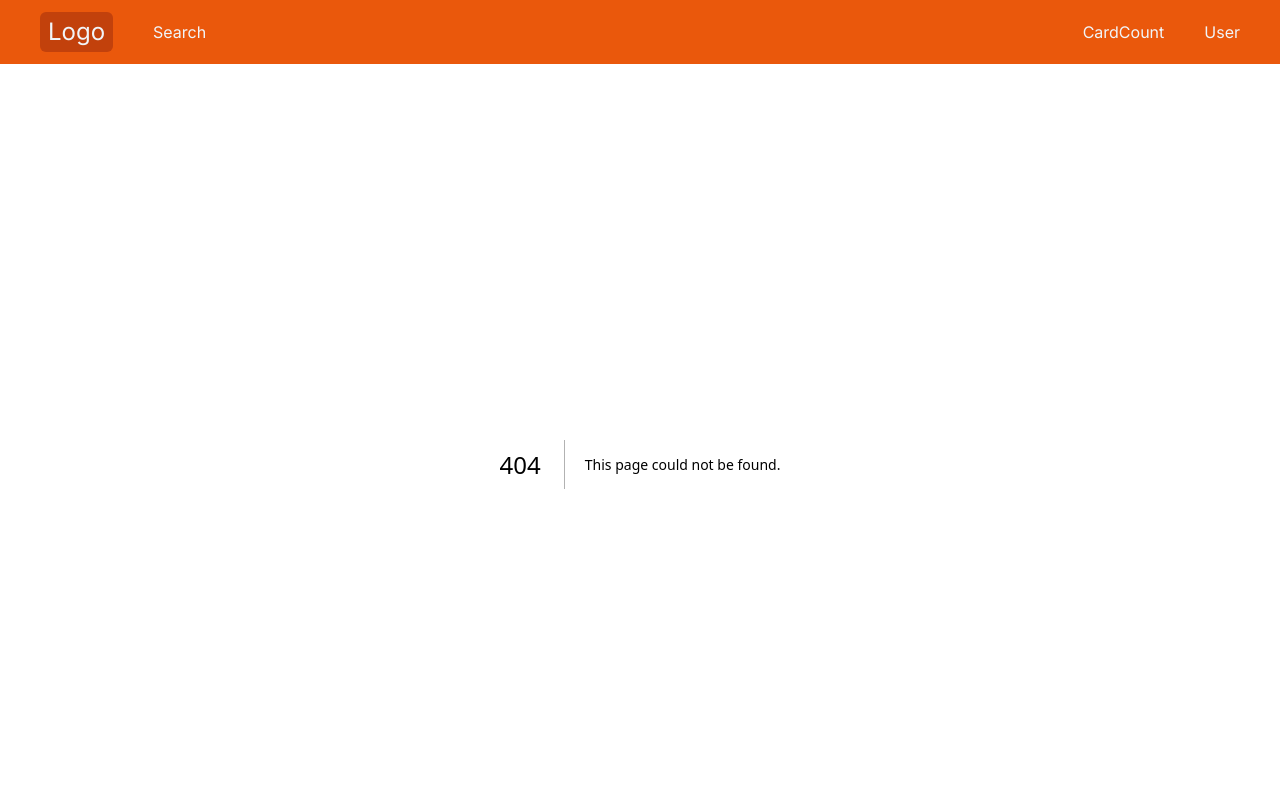
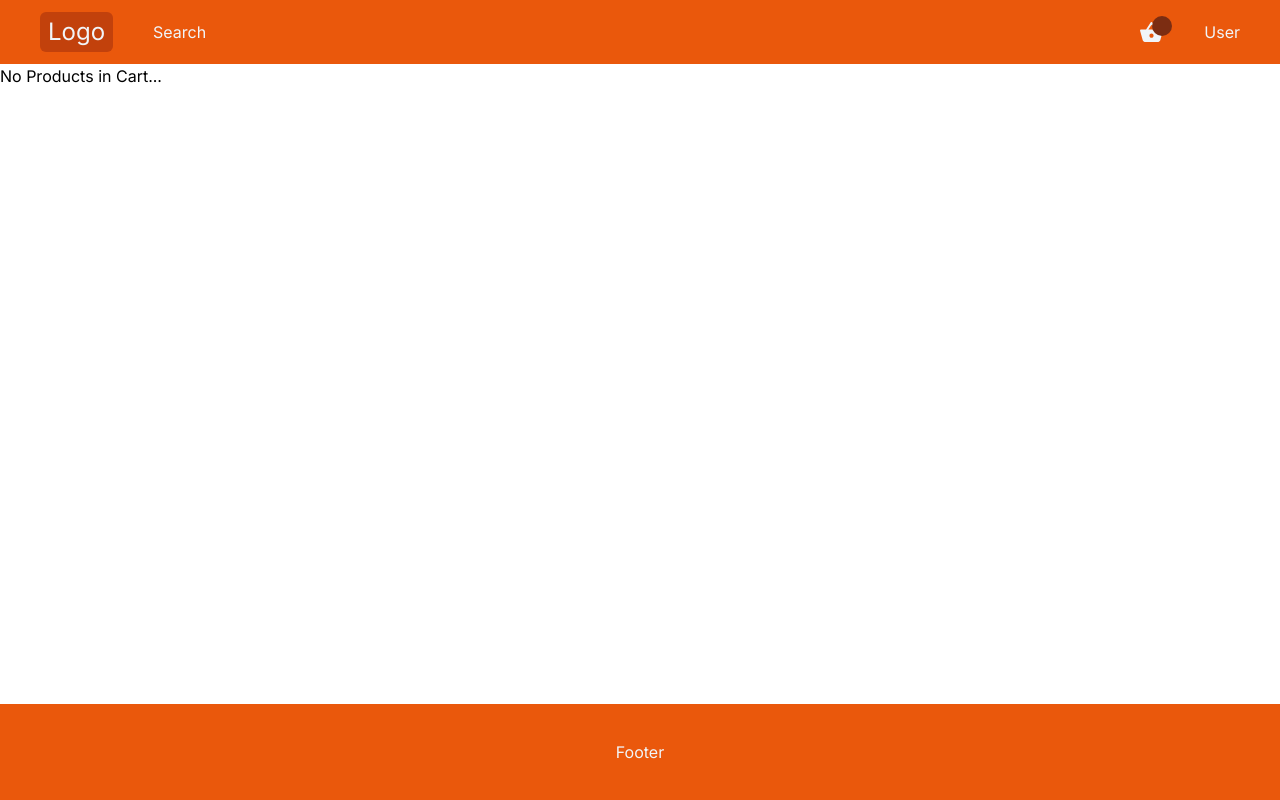
Before and after one commit to mustafaensar/next-ecommerce, a Next.js app: page /cart in a window 1280 px wide. Before the commit this address had no page. Shown: the top 800 px of the page. Built offline with nearby package versions, Linux system fonts and the light colour scheme.

Commit message:
Created Cart page

```diff
--- /dev/null
+++ b/app/cart/page.tsx
@@ -0,0 +1,12 @@
+import React from 'react'
+import CartClient from '../components/cart/CartClient'
+
+const Cart = () => {
+  return (
+    <div>
+      <CartClient/>
+    </div>
+  )
+}
+
+export default Cart
--- /dev/null
+++ b/app/components/cart/CartClient.tsx
@@ -0,0 +1,46 @@
+"use client"
+
+import useCart from "@/hooks/useCart"
+import PageContainer from "../container/PageContainer"
+import Image from "next/image";
+import Button from "../general/Button";
+
+const CartClient = () => {
+
+  const {cartProducts} = useCart();
+  if(!cartProducts || cartProducts.length == 0){
+    return <div>No Products in Cart...</div>
+  }
+  return (
+    <div className="my-3 md:my-10">
+      <PageContainer>
+        <div className="flex items-center gap-3 text-center border-b py3">
+          <div className="w-1/5">Product Image</div>
+          <div className="w-1/5">Product Name</div>
+          <div className="w-1/5">Product Quantity</div>
+          <div className="w-1/5">Product Price</div>
+          <div className="w-1/5"></div>
+        </div>
+        <div>
+          {
+            cartProducts.map(cart => (
+              <div className="flex items-center text-center my-5" key={cart.id}>
+                <div className="w-1/5 flex items-center justify-center">
+                  <Image src={cart.image} alt="" width={50} height={50}/>
+                </div>
+                <div className="w-1/5">{cart.name}</div>
+                <div className="w-1/5">2</div>
+                <div className="w-1/5 text-orange-600 text-lg">{cart.price}</div>
+                <div className="w-1/5">
+                  <Button text="Delete Product" onClick={() => {}}/>
+                </div>
+              </div>
+            ))
+          }
+        </div>
+      </PageContainer>
+    </div>
+  )
+}
+
+export default CartClient
--- a/app/components/navbar/CardCount.tsx
+++ b/app/components/navbar/CardCount.tsx
@@ -1,8 +1,17 @@
-import React from 'react'
+"use client"
+
+import useCart from "@/hooks/useCart";
+import { MdShoppingBasket } from "react-icons/md"
 
 const CardCount = () => {
+
+  const {cartProducts} = useCart();
+
   return (
-    <div className='hidden md:flex'>CardCount</div>
+    <div className='hidden md:flex relative'>
+      <MdShoppingBasket size={25}/>
+      <div className="absolute -top-1 -right-2 text-xs bg-orange-900 w-5 h-5 flex items-center justify-center rounded-full">{cartProducts?.length}</div>
+    </div>
   )
 }
 
--- a/app/layout.tsx
+++ b/app/layout.tsx
@@ -4,6 +4,7 @@ import "./globals.css";
 import Navbar from "./components/navbar/Navbar";
 import Footer from "./components/footer/Footer";
 import CartProvider from "@/provider/CartProvider";
+import { Toaster } from "react-hot-toast";
 
 const inter = Inter({ subsets: ["latin"] });
 
@@ -20,14 +21,13 @@ export default function RootLayout({
   return (
     <html lang="en">
       <body className={inter.className}>
+        <Toaster position="top-right" reverseOrder={false} />
         <CartProvider>
-        <div className="flex flex-col min-h-screen">
-          <Navbar/>
-            <main className="flex-grow">
-              {children}
-            </main>
-          <Footer/>
-        </div>
+          <div className="flex flex-col min-h-screen">
+            <Navbar />
+            <main className="flex-grow">{children}</main>
+            <Footer />
+          </div>
         </CartProvider>
       </body>
     </html>
--- a/hooks/useCart.tsx
+++ b/hooks/useCart.tsx
@@ -2,11 +2,13 @@
 
 import { CardProductProps } from "@/app/components/detail/DetailClient";
 import { createContext, useCallback, useContext, useEffect, useState } from "react";
+import toast from "react-hot-toast";
 
 interface CartContextProps {
   productCartQuantity: number,
   cartProducts: CardProductProps[] | null,
   addToBasket: (product: CardProductProps) => void
+  removeFromCart: (product: CardProductProps) => void
 }
 
 const CartContext = createContext<CartContextProps | null>(null)
@@ -34,15 +36,21 @@ export const CartContextProvider = (props: Props) => {
       } else {
         updatedCart = [product]
       }
+      toast.success('Product Added to Cart!')
       localStorage.setItem('cart', JSON.stringify(updatedCart))
       return updatedCart
     })
   }, [cartProducts])
 
+  const removeFromCart = useCallback((product: CardProductProps) =>{
+
+  },[])
+
   let value = {
     productCartQuantity,
     addToBasket,
-    cartProducts
+    cartProducts,
+    removeFromCart
   }
 
   return (
--- a/package.json
+++ b/package.json
@@ -15,6 +15,7 @@
     "next": "14.2.3",
     "react": "^18",
     "react-dom": "^18",
+    "react-hot-toast": "^2.4.1",
     "react-icons": "^5.2.0"
   },
   "devDependencies": {
```
Also changed, not shown: 1 other file (tests, documents, lock files or other folders).
